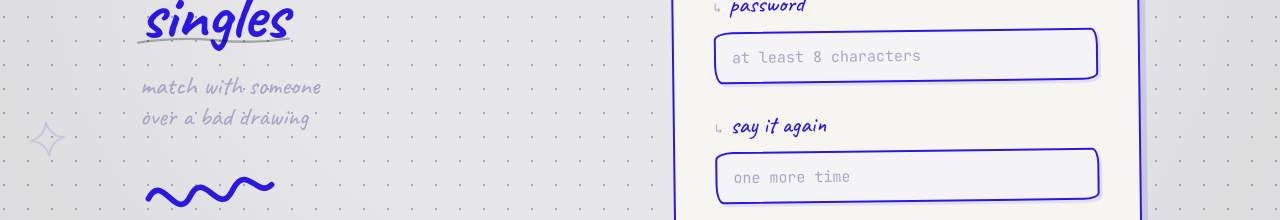
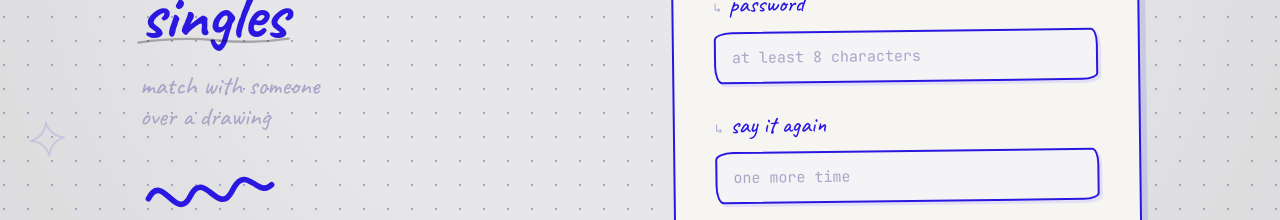
Before and after one commit to terrykim109/draw-singles-app, a React (Vite) app in the folder frontend/: page / in a window 1280 px wide. Shown: the part 323-543 px from the top of the page. Built offline with nearby package versions, Linux system fonts and the light colour scheme.

Commit message:
changed text

```diff
--- a/frontend/src/screens/Intro.tsx
+++ b/frontend/src/screens/Intro.tsx
@@ -21,8 +21,8 @@ export default function Intro({ onStart }: IntroProps) {
           <h2>hey there</h2>
 
           <p className="lede" style={{ maxWidth: '38ch' }}>
-            Are you ready to put your drawing skills to practice? No selfies, no filters — you draw something, and
-            the drawings do the flirting.
+            Are you ready to put your drawing skills to practice? No selfies, no
+            filters — you draw something, and the drawings speak for themselves.
           </p>
 
           <hr className="rule" />
--- a/frontend/src/screens/SignUp.tsx
+++ b/frontend/src/screens/SignUp.tsx
@@ -70,7 +70,7 @@ export default function SignUp({ onSubmit }: SignUpProps) {
         </h1>
 
         <p className="hand muted" style={{ maxWidth: '18ch' }}>
-          match with someone over a bad drawing
+          match with someone over a drawing
         </p>
 
         <SquiggleDoodle size={140} />
--- a/frontend/src/screens/Swipe.tsx
+++ b/frontend/src/screens/Swipe.tsx
@@ -177,7 +177,7 @@ export default function Swipe({ you, userId, onDone }: SwipeProps) {
       <div className="stack center" style={{ gap: 8, alignItems: 'center' }}>
         <p className="eyebrow">step 2 of 3</p>
         <h1 className="underlined">swipe the drawings</h1>
-        <p className="hand muted">left to pass, right to like — the drawings do the flirting.</p>
+        <p className="hand muted">left to pass, right to like — the drawings speak for themselves.</p>
         <p className="muted" style={{ fontSize: 12 }}>
           swiping as {you.name} · your drawing is out there somewhere
         </p>
```
